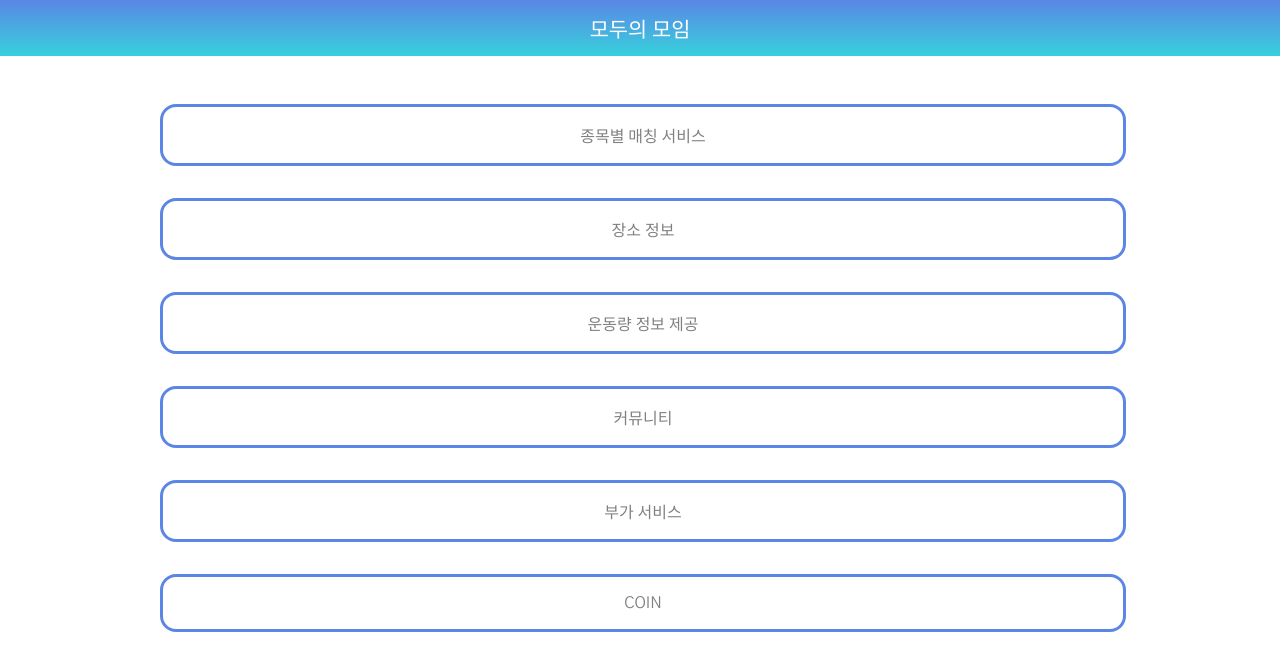
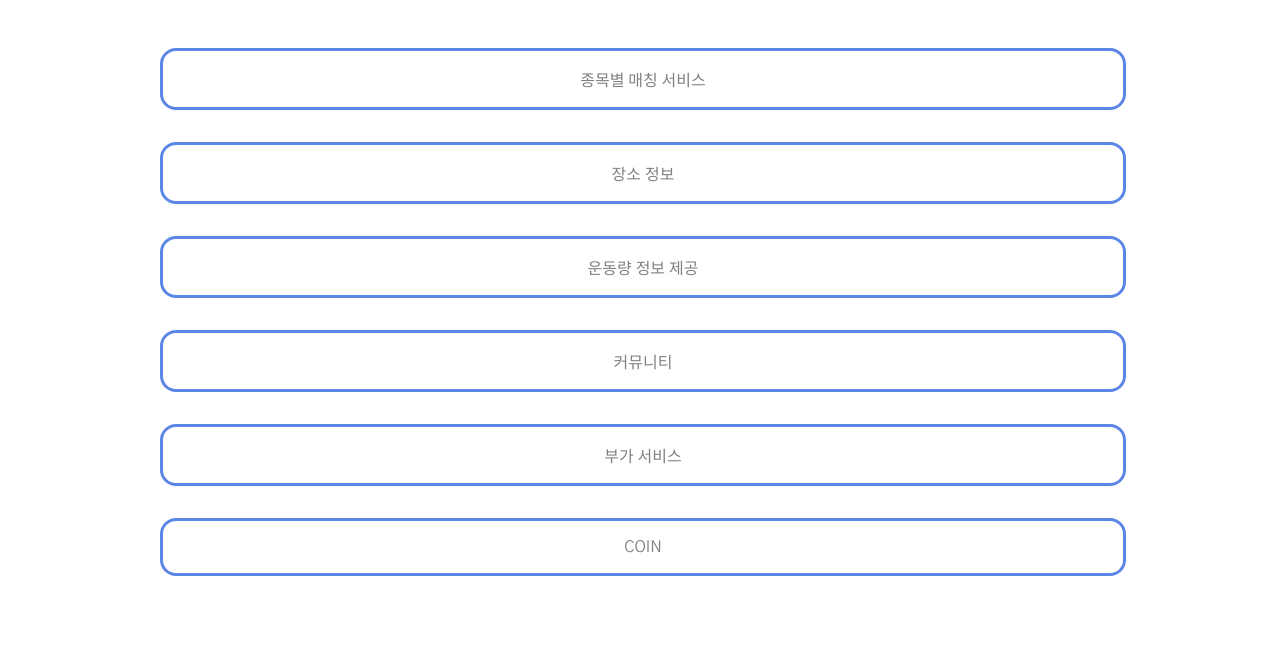
Before and after one commit to uhmseohun/everyone-meeting, a Vue app: page / in a window 1280 px wide. Shown: the top 670 px of the page. Built offline with nearby package versions, Linux system fonts and the light colour scheme; what vue-swal would draw is missing.

Commit message:
feat: hide navbar when route is home or join

```diff
--- a/src/App.vue
+++ b/src/App.vue
@@ -3,13 +3,22 @@ import Navbar from '@/components/Navbar.vue'
 
 export default {
   name: 'App',
-  components: { Navbar }
+  components: { Navbar },
+  computed: {
+    showNavbar () {
+      const route = this.$route.fullPath
+      return route !== '/' && route !== '/join'
+    }
+  }
 }
 </script>
 
 <template>
   <div id="app" class="app">
-    <navbar class="app__navbar"/>
+    <navbar
+      v-show="showNavbar"
+      class="app__navbar"
+    />
     <router-view class="app__content"/>
   </div>
 </template>
```
